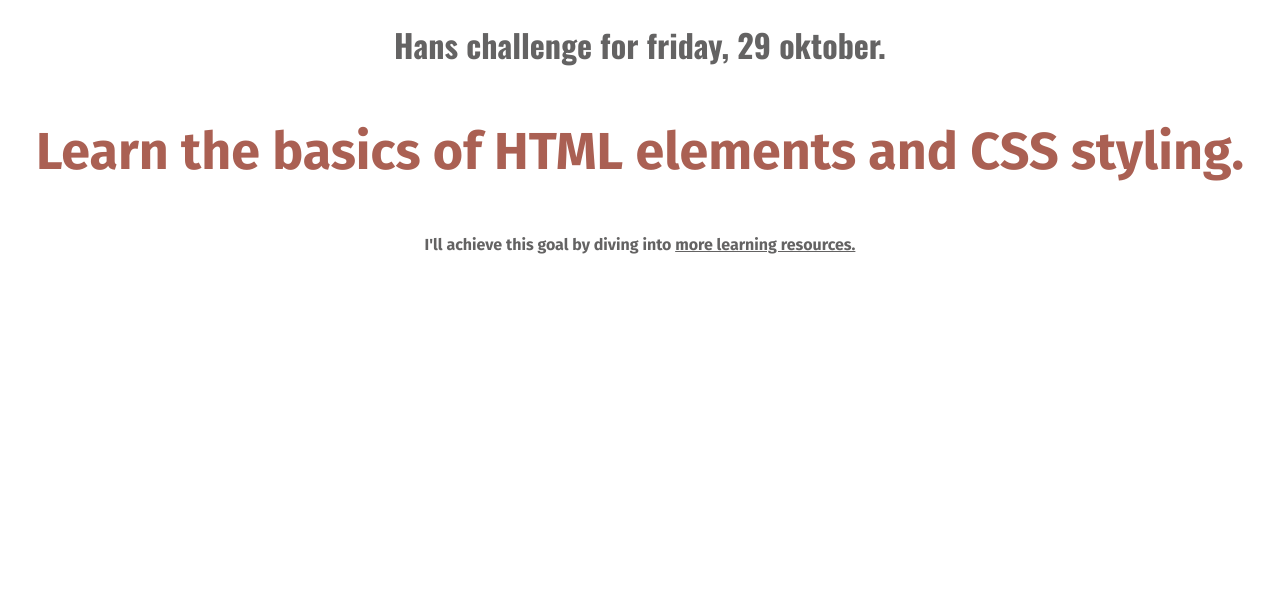
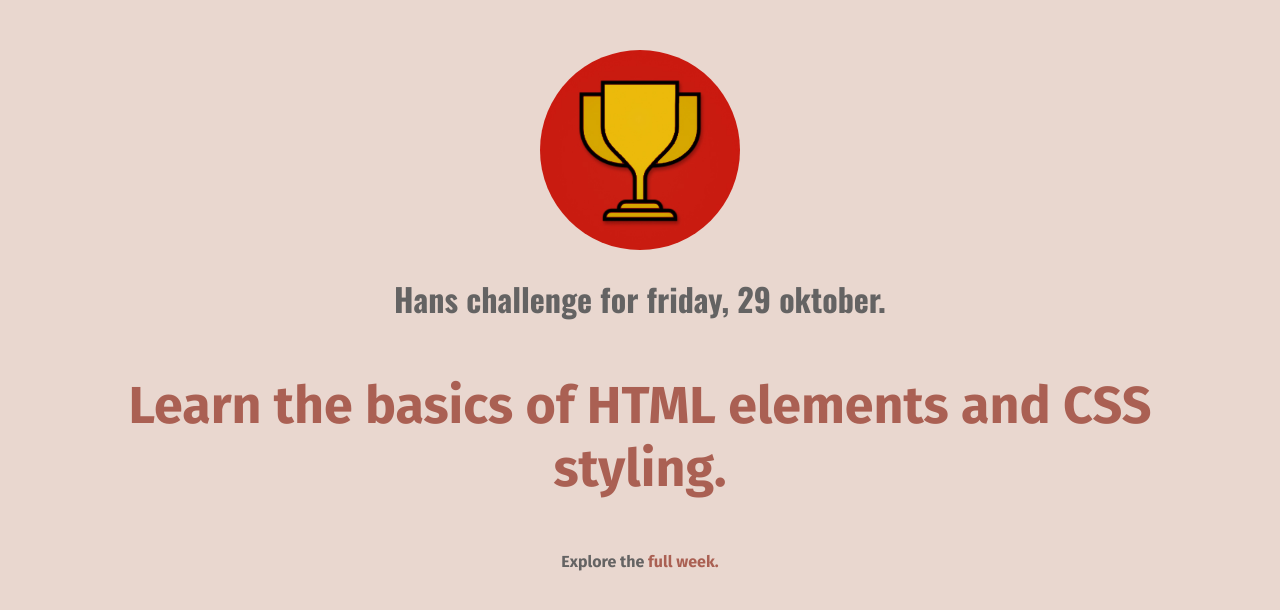
Before and after one commit to hansterhorst/100Days, a plain HTML site: page 01-html-css-basics-1/index.html in a window 1280 px wide. Drawn offline with nearby package versions, Linux system fonts and the light colour scheme.

Commit message:
Day 5, Reach the end of the first main course section and learned how to add and style images to a websites.

```diff
--- a/01-html-css-basics-1/index.html
+++ b/01-html-css-basics-1/index.html
@@ -8,7 +8,7 @@
    <head>
       <!-- CSS styling in a separate file-->
       <link rel="stylesheet"
-            href="styles.css">
+            href="styles/styles.css">
       <!-- Google fonts-->
       <link rel="preconnect"
             href="https://fonts.googleapis.com">
@@ -23,14 +23,14 @@
 
    <!-- Page content-->
    <body>
+      <img src="images/challenges-trophy.jpg" alt="challenges icon">
 
       <h1>
          Hans challenge for friday, 29 oktober.
       </h1>
       <p id="today-challenge">Learn the basics of HTML elements and CSS styling.</p>
       <p>
-         I'll achieve this goal by diving into
-         <a href="https://www.google.com">more learning resources.</a>
+         Explore the <a href="pages/full-week.html">full week.</a>
       </p>
 
    </body>
--- a/01-html-css-basics-1/styles.css
+++ b/01-html-css-basics-1/styles/styles.css
@@ -1,3 +1,9 @@
+body {
+    text-align: center;
+    background-color: rgb(233, 215, 207);
+    margin: 50px;
+}
+
 h1 {
     font-family: 'Oswald', sans-serif;
     text-align: center;
@@ -12,7 +18,18 @@ p {
 }
 
 a {
-    color: #646363;
+    color: #AA6053;
+    text-decoration: none;
+}
+
+a:hover {
+    text-decoration: underline;
+}
+
+img {
+    width: 200px;
+    height: 200px;
+    border-radius: 50%;
 }
 
 #today-challenge {
```
Also changed, not shown: 01-html-css-basics-1/pages/full-week.html (added, +18 -0 lines), 01-html-css-basics-1/images/challenges-trophy.jpg (added), 1 other file.
